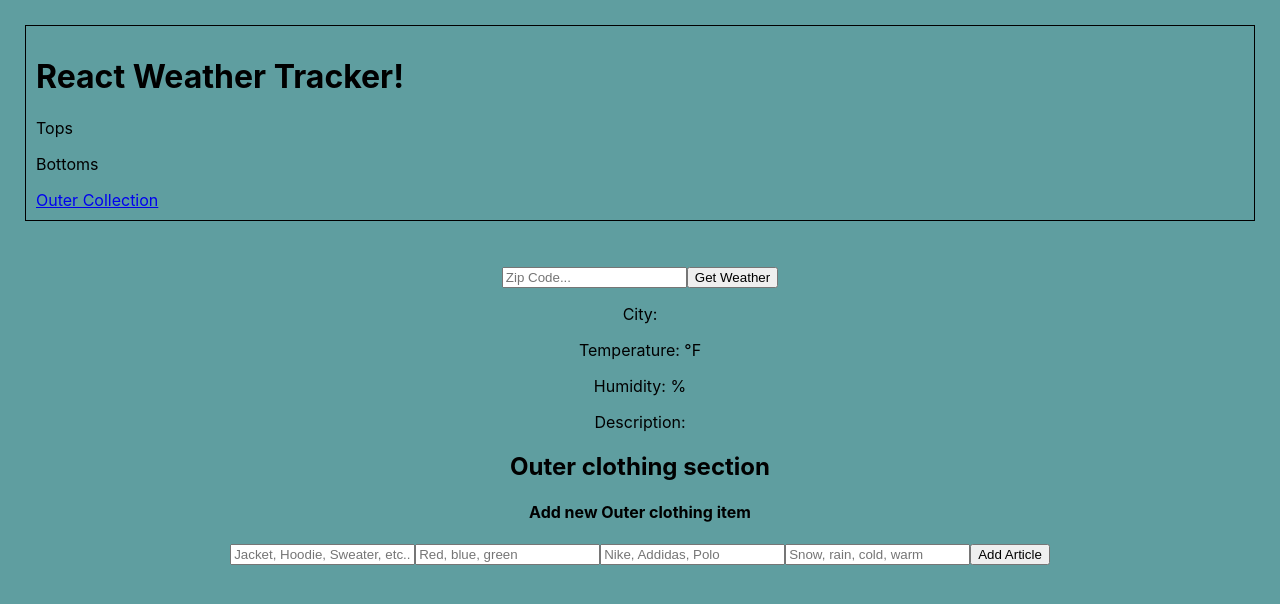
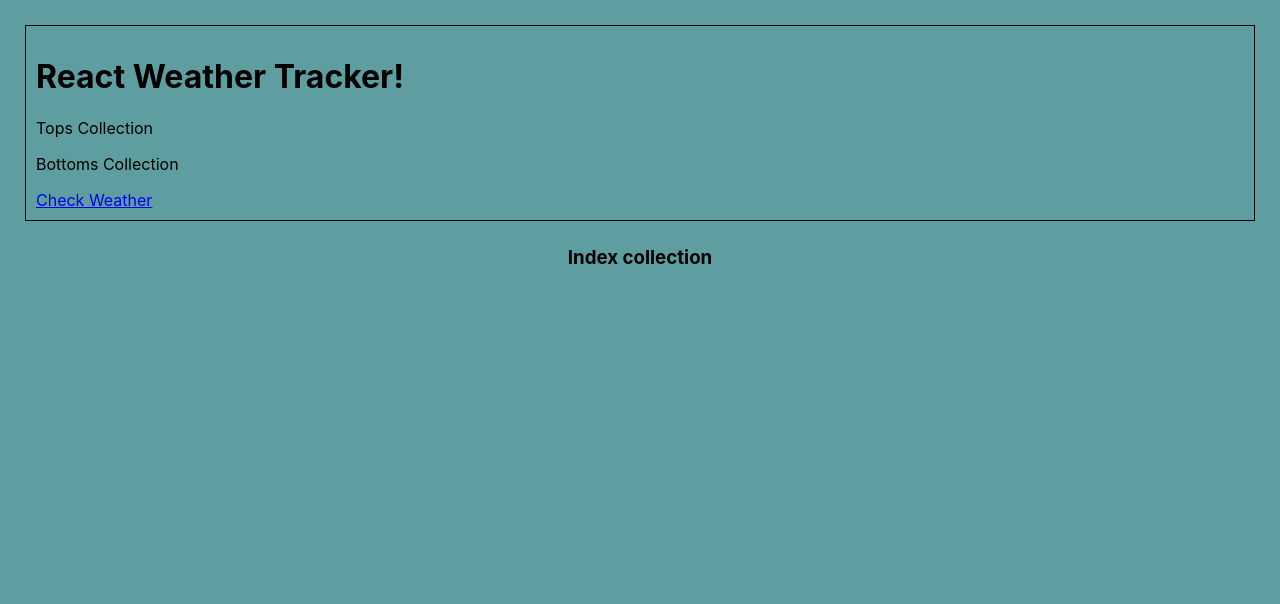
Before and after one commit to naveyonac/weather-react, a React (Create React App) app in the folder weather/: page /index in a window 1280 px wide. Shown: the top 604 px of the page. Built offline with nearby package versions, Linux system fonts and the light colour scheme.

Commit message:
linked check weather route on main page

```diff
--- a/weather/src/App.js
+++ b/weather/src/App.js
@@ -4,59 +4,41 @@ import Form from './components/Forms/Form'
 import Outer from './components/Outer'
 import Weather from './components/Weather'
 import Conditions from './components/conditions'
-import { Route, Link, BrowserRouter as Router } from 'react-router-dom'
-import OuterCollection from './components/Collections/OuterCollection'
+import { Route, BrowserRouter } from 'react-router-dom'
+import IndexCollection from './components/Collections/IndexCollection'
 // import ClothingForm from './components/ClothingForm'
-import Axios from 'axios';
 
 
-const API_KEY = '91f251363896c0e654be767934d17cb0'
+
 
 class App extends Component {
-  state = {
-    name: '',
-    temp: '',
-    humidity: '',
-    description: '',
-    condition: ''
-  }
-  getWeather = async (e) => {
-  e.preventDefault()
-  //allows me to takes the users zip input and pass it into the search
-  const zip = e.target.elements.zip.value
-  await Axios.get(`http://api.openweathermap.org/data/2.5/weather?zip=${zip}&units=imperial&appid=${API_KEY}`)
-    .then((response) => {
-      this.setState({
-          temp: response.data.main.temp,
-          name: response.data.name,
-          humidity: response.data.main.humidity,
-          description: response.data.weather[0].description,
-          condition: response.data.weather[0].main
-        })
-      })
-    }
+
   render() {
     return (
       <div className="App">
         <div className='Menu'>
           <h1>React Weather Tracker!</h1>
-          <p>Tops</p>
-          <p>Bottoms</p>
-          <Router>
-              <Route path="/outer" Component={OuterCollection} />
-          <Link to='/outer'>Outer Collection</Link>
-          </Router>
+          <p>Tops Collection</p>
+          <p>Bottoms Collection</p>
+          <a href='/weather'>Check Weather</a>
         </div>
-        <div className='Form'>
-          <Form getWeather={this.getWeather}/>
-        </div>
+        {/*
 
-          <Weather weather={this.state}/>
           <Conditions condition={this.state.condition}/>
           <div className='ClothingReccommendations'>
-            <Outer temp={this.state.temp}/>
-            {/* <ClothingForm /> */}
-          </div>
+          <Outer temp={this.state.temp}/>
+          <ClothingForm />
+        </div> */}
+        <BrowserRouter>
+          <Route path="/weather"
+            component={Weather}
+          />
+        </BrowserRouter>
+        <BrowserRouter>
+          <Route path="/index"
+            component={IndexCollection}
+          />
+        </BrowserRouter>
       </div>
     );
   }
--- /dev/null
+++ b/weather/src/components/Collections/IndexCollection.js
@@ -0,0 +1,19 @@
+import React, { Component } from 'react';
+import OuterCollection from './OuterCollection'
+import { Route, BrowserRouter } from 'react-router-dom'
+
+class IndexCollection extends Component {
+    render() {
+        return (
+            <div>
+                <BrowserRouter>
+                    <Route path="/outer" component={OuterCollection} />
+                </BrowserRouter>
+
+                <h3>Index collection</h3>
+            </div>
+        );
+    }
+}
+
+export default IndexCollection;
--- a/weather/src/components/Weather.js
+++ b/weather/src/components/Weather.js
@@ -1,13 +1,44 @@
 import React, { Component } from 'react';
+import Axios from 'axios';
+import Form from './Forms/Form'
+
+
+const API_KEY = '91f251363896c0e654be767934d17cb0'
 
 class Weather extends Component {
+    state = {
+        name: '',
+        temp: '',
+        humidity: '',
+        description: '',
+        condition: ''
+      }
+      getWeather = async (e) => {
+      e.preventDefault()
+      //allows me to takes the users zip input and pass it into the search
+      const zip = e.target.elements.zip.value
+      await Axios.get(`http://api.openweathermap.org/data/2.5/weather?zip=${zip}&units=imperial&appid=${API_KEY}`)
+        .then((response) => {
+            console.log(response)
+          this.setState({
+              temp: response.data.main.temp,
+              name: response.data.name,
+              humidity: response.data.main.humidity,
+              description: response.data.weather[0].description,
+              condition: response.data.weather[0].main
+            })
+          })
+        }
     render() {
         return (
             <div>
-                <p>City: {this.props.weather.name}</p>
-                <p>Temperature: {this.props.weather.temp}°F</p>
-                <p>Humidity: {this.props.weather.humidity}%</p>
-                <p>Description: {this.props.weather.description}</p>
+                <div className='Form'>
+                    <Form getWeather={this.getWeather}/>
+                </div>
+                <p>City: {this.state.name}</p>
+                <p>Temperature: {this.state.temp}°F</p>
+                <p>Humidity: {this.state.humidity}%</p>
+                <p>Description: {this.state.description}</p>
             </div>
         );
     }
```
